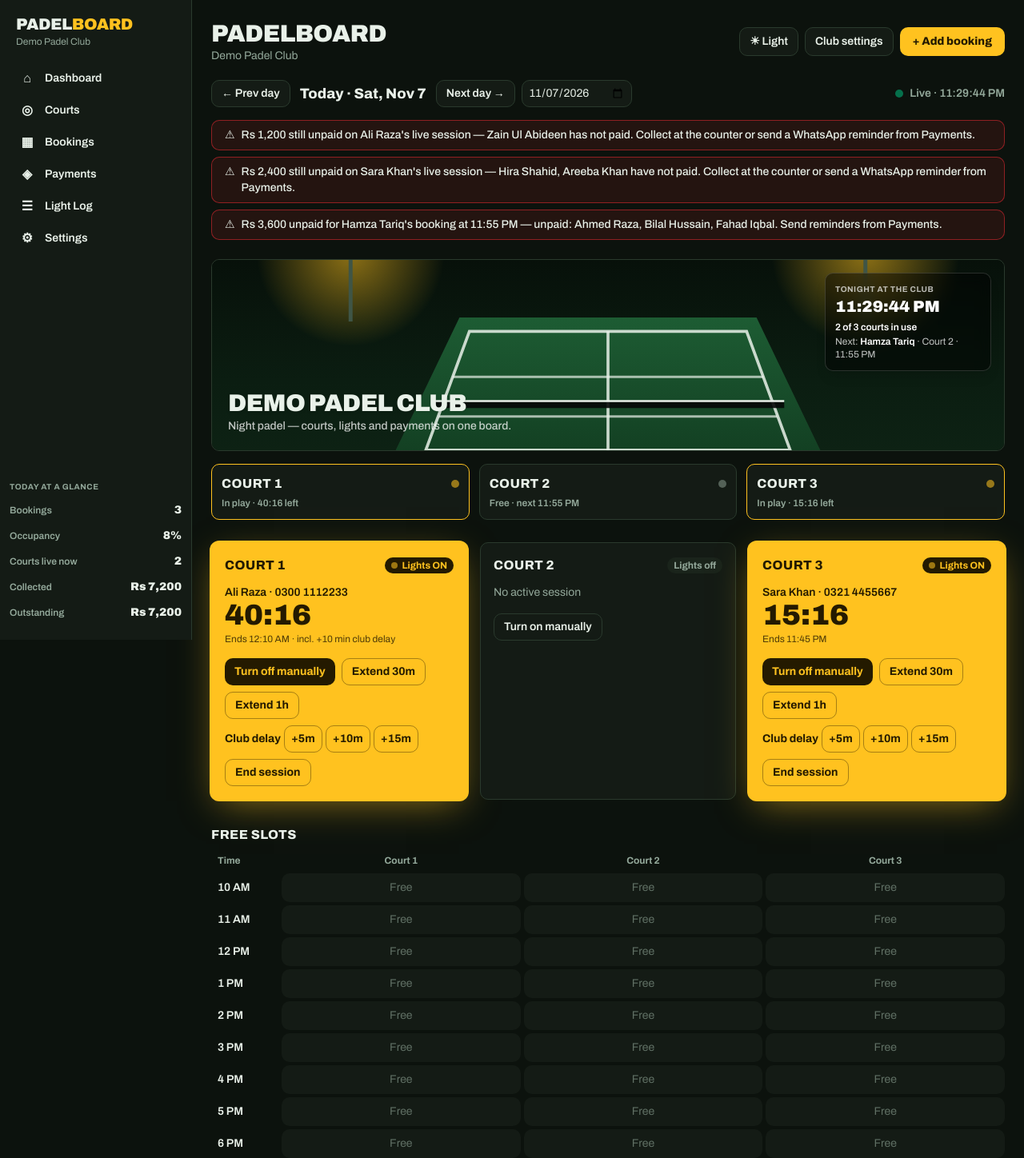
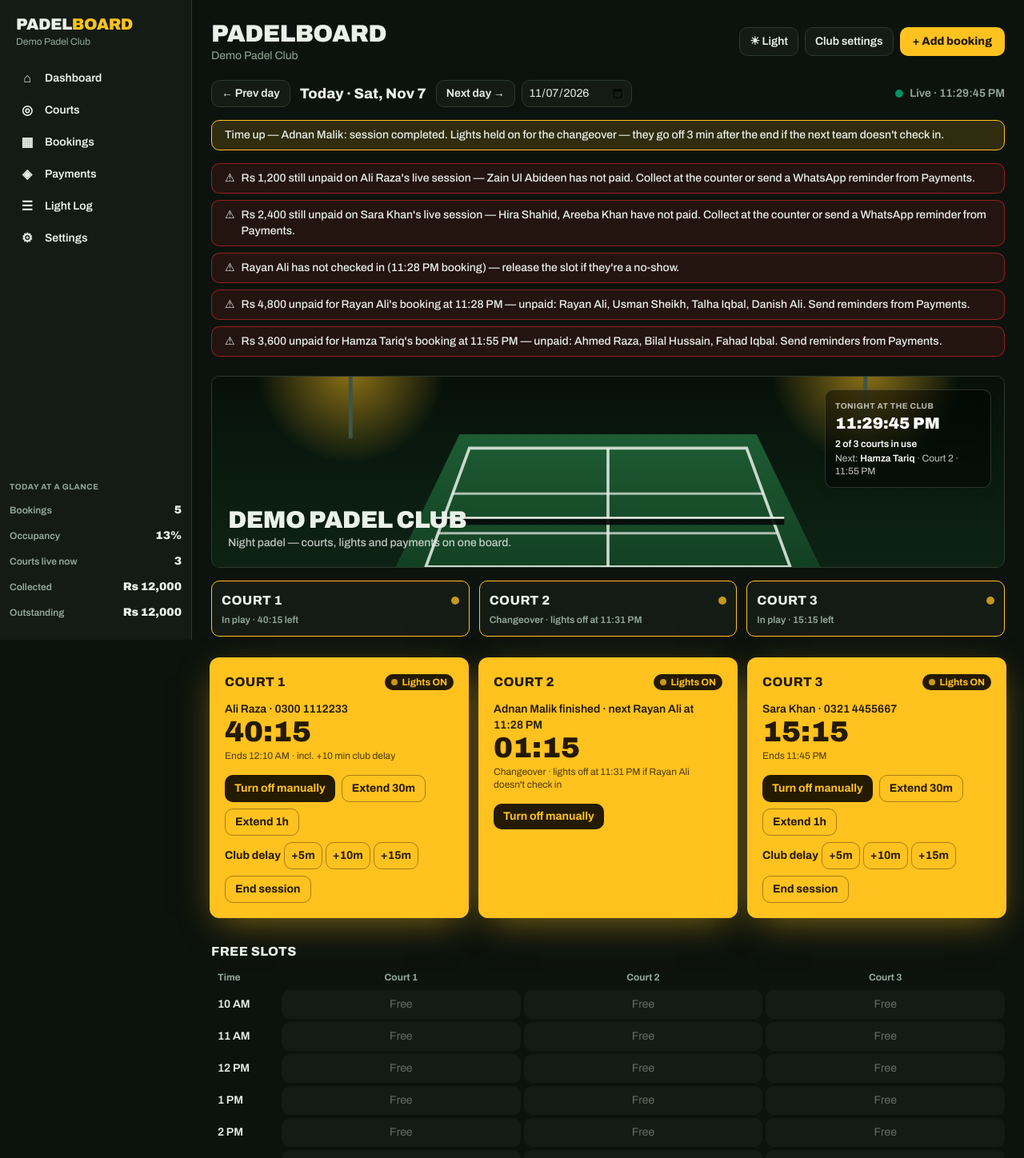
Before and after one commit to muneeb-m12/PadelBoard, a Next.js app: page / in a window 1280 px wide. Shown: the top 1448 px of the page at 80% size. Built offline with nearby package versions, Linux system fonts and the light colour scheme.

Commit message:
Changeover grace: lights hold on up to the grace minutes past a session end when a consecutive booking follows; off logged once if the next team never checks in

```diff
--- a/src/components/Dashboard.tsx
+++ b/src/components/Dashboard.tsx
@@ -61,16 +61,29 @@ function seedDay(offset: number): { bookings: Booking[]; log: LightLogEntry[] }
     const checkedIn1 = atMin(aliStart);
     const checkedIn3 = new Date(Math.min(atMin(saraStart + 12).getTime(), now.getTime()));
     const aliCompAt = new Date(checkedIn1.getTime() + 15 * 60_000);
+    // Court 2 changeover demo: Adnan's session ended ~1 minute ago and Rayan's
+    // booking starts exactly at that end (back-to-back) but he hasn't checked
+    // in — so Court 2 sits inside the 3-minute changeover grace, lights held
+    // on. If nobody checks in, the grace expires and the lights go off.
+    const nowMin = now.getHours() * 60 + now.getMinutes();
+    const coEnd = nowMin - 1;
+    const coStart = coEnd - 60;
+    const changeoverPair: Booking[] = coStart >= 0 ? [
+      { id: uid(), courtId: "c2", customerName: "Adnan Malik", customerPhone: "0300 7778899", dateISO, startMinutes: coStart, durationMinutes: 60, compMinutes: 0, status: "checked_in", checkedInAt: atMin(coStart), lightsOffAt: atMin(coEnd), totalAmount: DEFAULT_RATE_PER_HOUR, splitPayment: false, shares: equalShares(DEFAULT_RATE_PER_HOUR, [{ name: "Adnan Malik", phone: "0300 7778899" }], 1) },
+      { id: uid(), courtId: "c2", customerName: "Rayan Ali", customerPhone: "0321 7779900", dateISO, startMinutes: coEnd, durationMinutes: 60, compMinutes: 0, status: "booked", checkedInAt: null, lightsOffAt: null, totalAmount: DEFAULT_RATE_PER_HOUR, splitPayment: true, shares: equalShares(DEFAULT_RATE_PER_HOUR, [{ name: "Rayan Ali", phone: "0321 7779900" }, { name: "Usman Sheikh", phone: "0301 5550099" }, { name: "Talha Iqbal", phone: "0333 5558877" }, { name: "Danish Ali", phone: "0309 5556655" }], 0) },
+    ] : [];
     return {
       bookings: [
         { id: uid(), courtId: "c1", customerName: "Ali Raza", customerPhone: "0300 1112233", dateISO, startMinutes: aliStart, durationMinutes: 60, compMinutes: 10, status: "checked_in", checkedInAt: checkedIn1, lightsOffAt: atMin(aliStart + 70), totalAmount: DEFAULT_RATE_PER_HOUR, splitPayment: true, shares: equalShares(DEFAULT_RATE_PER_HOUR, [{ name: "Ali Raza", phone: "0300 1112233" }, { name: "Daniyal Sheikh", phone: "0321 5551234" }, { name: "Omar Farooq", phone: "0333 5559876" }, { name: "Zain Ul Abideen", phone: "0301 5553456" }], 3) },
         { id: uid(), courtId: "c3", customerName: "Sara Khan", customerPhone: "0321 4455667", dateISO, startMinutes: saraStart, durationMinutes: 60, compMinutes: 0, status: "checked_in", checkedInAt: checkedIn3, lightsOffAt: atMin(saraStart + 60), totalAmount: DEFAULT_RATE_PER_HOUR, splitPayment: true, shares: equalShares(DEFAULT_RATE_PER_HOUR, [{ name: "Sara Khan", phone: "0321 4455667" }, { name: "Mahnoor Fatima", phone: "0302 5557788" }, { name: "Hira Shahid", phone: "0345 5552211" }, { name: "Areeba Khan", phone: "0311 5556644" }], 2) },
-        { id: uid(), courtId: "c2", customerName: "Hamza Tariq", customerPhone: "0333 9988776", dateISO, startMinutes: Math.min(base + 35, 1435), durationMinutes: 60, compMinutes: 0, status: "booked", checkedInAt: null, lightsOffAt: null, totalAmount: DEFAULT_RATE_PER_HOUR, splitPayment: true, shares: equalShares(DEFAULT_RATE_PER_HOUR, [{ name: "Hamza Tariq", phone: "0333 9988776" }, { name: "Ahmed Raza", phone: "0300 5554321" }, { name: "Bilal Hussain", phone: "0322 5558765" }, { name: "Fahad Iqbal", phone: "0303 5552109" }], 1) },
+        ...changeoverPair,
+        { id: uid(), courtId: "c2", customerName: "Hamza Tariq", customerPhone: "0333 9988776", dateISO, startMinutes: Math.min(coEnd + 75, 1435), durationMinutes: 60, compMinutes: 0, status: "booked", checkedInAt: null, lightsOffAt: null, totalAmount: DEFAULT_RATE_PER_HOUR, splitPayment: true, shares: equalShares(DEFAULT_RATE_PER_HOUR, [{ name: "Hamza Tariq", phone: "0333 9988776" }, { name: "Ahmed Raza", phone: "0300 5554321" }, { name: "Bilal Hussain", phone: "0322 5558765" }, { name: "Fahad Iqbal", phone: "0303 5552109" }], 1) },
       ],
       log: [
         { id: uid(), courtName: "Court 1", action: "on", reason: "club_delay", at: aliCompAt },
         { id: uid(), courtName: "Court 1", action: "on", reason: "check_in", at: checkedIn1 },
         { id: uid(), courtName: "Court 3", action: "on", reason: "check_in", at: checkedIn3 },
+        ...(coStart >= 0 ? [{ id: uid(), courtName: "Court 2", action: "on" as const, reason: "check_in" as const, at: atMin(coStart) }] : []),
       ],
     };
   }
@@ -131,7 +144,7 @@ const chipCls = "rounded-full border border-pb-border bg-pb-surface2 px-2.5 py-0
 export default function Dashboard() {
   const [theme, setTheme] = useState<"dark" | "light">("dark");
   const [days, setDays] = useState<Record<string, DayData>>(() => seedAll());
-  const [settings, setSettings] = useState<ClubSettings>({ lightingPowerKw: 2, electricityPricePerUnit: 50, noShowWaitMinutes: 15, openingHour: 10, closingHour: 23, courtRatePerHour: DEFAULT_RATE_PER_HOUR });
+  const [settings, setSettings] = useState<ClubSettings>({ lightingPowerKw: 2, electricityPricePerUnit: 50, noShowWaitMinutes: 15, openingHour: 10, closingHour: 23, courtRatePerHour: DEFAULT_RATE_PER_HOUR, changeoverGraceMinutes: 3 });
   const [now, setNow] = useState(() => new Date());
   const todayISO = isoFromDate(now);
   const [selectedISO, setSelectedISO] = useState<string>(() => isoFromDate(new Date()));
@@ -147,6 +160,7 @@ export default function Dashboard() {
   const completedRef = useRef<Set<string>>(new Set());
   const noShowRef = useRef<Set<string>>(new Set());
   const startedRef = useRef<Set<string>>(new Set());
+  const changeoverRef = useRef<Set<string>>(new Set());
 
   const day: DayData = days[selectedISO] ?? { courts: days[todayISO]?.courts ?? [], bookings: [], log: [] };
   const courts = day.courts;
@@ -197,8 +211,52 @@ export default function Dashboard() {
     const s = liveSessionForCourt(courtId, at);
     return s && bookingStart(s) <= at ? s : undefined;
   };
+  // The booking that follows `prev` on its court closely enough to count as
+  // consecutive: it starts at prev's session end, or within the changeover
+  // grace after it.
+  const consecutiveNext = (prev: Booking, graceMinutes: number) => {
+    if (!prev.lightsOffAt) return undefined;
+    const endMs = prev.lightsOffAt.getTime();
+    return bookings
+      .filter((n) => n.courtId === prev.courtId && n.id !== prev.id
+        && bookingStart(n).getTime() > bookingStart(prev).getTime()
+        && bookingStart(n).getTime() <= endMs + graceMinutes * 60_000)
+      .sort((a, b) => a.startMinutes - b.startMinutes)[0];
+  };
+  // Changeover grace (decided 2026-11-10): when a session ends and a
+  // consecutive booking follows on the same court, the lights do NOT switch
+  // off at the end — they hold on for up to `changeoverGraceMinutes` waiting
+  // for the next team. This is a derived LIGHTS state only: the finishing
+  // session still ends at its booked end (status, fee, shares untouched), and
+  // with no next booking the grace can never apply — lights go off at the
+  // end, immediately. Once the next team checks in, their own session logic
+  // owns the lights and the changeover ends.
+  const changeoverForCourt = (courtId: string, at: Date) => {
+    const grace = settings.changeoverGraceMinutes;
+    if (grace <= 0) return undefined;
+    const prev = bookings
+      .filter((b) => b.courtId === courtId && b.checkedInAt !== null
+        && (b.status === "checked_in" || b.status === "completed")
+        && b.lightsOffAt !== null && b.lightsOffAt.getTime() <= at.getTime()
+        && at.getTime() < b.lightsOffAt.getTime() + grace * 60_000)
+      .sort((a, b) => (b.lightsOffAt as Date).getTime() - (a.lightsOffAt as Date).getTime())[0];
+    if (!prev || !prev.lightsOffAt) return undefined;
+    const prevEnd = prev.lightsOffAt;
+    // If staff already switched this court off by hand during that session
+    // (e.g. End session), the lights are off — there is no changeover to hold.
+    const courtName = courts.find((c) => c.id === courtId)?.name;
+    const cutByHand = log.some((e) => e.courtName === courtName && e.action === "off" && e.reason === "manual"
+      && e.at.getTime() >= bookingStart(prev).getTime() && e.at.getTime() < prevEnd.getTime());
+    if (cutByHand) return undefined;
+    const next = consecutiveNext(prev, grace);
+    if (!next || next.status !== "booked") return undefined;
+    // The next booking's own window must not have fully passed already.
+    if (bookingStart(next).getTime() + next.durationMinutes * 60_000 <= at.getTime()) return undefined;
+    return { prev, next, until: new Date(prevEnd.getTime() + grace * 60_000) };
+  };
   const lightsOnFor = (court: Court, at: Date) =>
-    court.manualOverride ? court.manualLightsOn : lightsSessionForCourt(court.id, at) !== undefined;
+    court.manualOverride ? court.manualLightsOn
+      : lightsSessionForCourt(court.id, at) !== undefined || changeoverForCourt(court.id, at) !== undefined;
 
   // Doc §3 step 6 + no-show sweep (today only): complete expired sessions,
   // log automatic switch-off, auto-mark bookings past their end as no-show.
@@ -212,10 +270,21 @@ export default function Dashboard() {
     patchBookings(todayISO, (prev) => prev.map((b) =>
       due.some((d) => d.id === b.id) ? { ...b, status: "completed" as const }
       : late.some((d) => d.id === b.id) ? { ...b, status: "no_show" as const } : b));
-    const offEntries = due.filter((b) => !courts.find((c) => c.id === b.courtId)?.manualOverride);
+    const grace = settings.changeoverGraceMinutes;
+    const heldForChangeover = (b: Booking) => {
+      if (grace <= 0) return false;
+      const succ = consecutiveNext(b, grace);
+      return succ !== undefined && (succ.status === "booked" || succ.status === "checked_in");
+    };
+    const offEntries = due.filter((b) => !courts.find((c) => c.id === b.courtId)?.manualOverride && !heldForChangeover(b));
     if (offEntries.length > 0)
       patchDay(todayISO, (d) => ({ ...d, log: [...offEntries.map((b) => ({ id: uid(), courtName: courts.find((c) => c.id === b.courtId)?.name ?? "Court", action: "off" as const, reason: "automatic" as const, at: new Date() })), ...d.log] }));
-    if (due.length > 0) setNotice(`Time up — ${due.map((b) => b.customerName).join(", ")}: session completed, lights off automatically.`);
+    if (due.length > 0) {
+      const held = due.filter(heldForChangeover);
+      setNotice(held.length > 0
+        ? `Time up — ${due.map((b) => b.customerName).join(", ")}: session completed. Lights held on for the changeover — they go off ${grace} min after the end if the next team doesn't check in.`
+        : `Time up — ${due.map((b) => b.customerName).join(", ")}: session completed, lights off automatically.`);
+    }
     // eslint-disable-next-line react-hooks/exhaustive-deps
   }, [now, isToday]);
 
@@ -228,6 +297,34 @@ export default function Dashboard() {
     if (starting.length === 0) return;
     starting.forEach((b) => startedRef.current.add(b.id));
     patchDay(todayISO, (d) => ({ ...d, log: [...starting.map((b) => ({ id: uid(), courtName: courts.find((c) => c.id === b.courtId)?.name ?? "Court", action: "on" as const, reason: "check_in" as const, at: new Date() })), ...d.log] }));
+    // eslint-disable-next-line react-hooks/exhaustive-deps
+  }, [now, isToday]);
+
+  // Changeover sweep (today only): a session that ended with a consecutive
+  // booking behind it had its lights held on for the grace — no "off" was
+  // logged at its end. If the next team never checked in, log that switch-off
+  // exactly once when the grace expires (reason "changeover"). If they did
+  // check in, their own session owns the lights and nothing is logged here.
+  useEffect(() => {
+    if (!isToday) return;
+    const grace = settings.changeoverGraceMinutes;
+    if (grace <= 0) return;
+    const expired = bookings.filter((b) => {
+      if (b.status !== "completed" || b.checkedInAt === null || b.lightsOffAt === null) return false;
+      if (changeoverRef.current.has(b.id)) return false;
+      const end = b.lightsOffAt;
+      if (now.getTime() < end.getTime() + grace * 60_000) return false;
+      if (courts.find((c) => c.id === b.courtId)?.manualOverride) return false;
+      if (!consecutiveNext(b, grace)) return false;
+      const tookOver = bookings.some((n) => n.courtId === b.courtId && n.id !== b.id && n.checkedInAt !== null
+        && (n.status === "checked_in" || n.status === "completed")
+        && bookingStart(n).getTime() > bookingStart(b).getTime()
+        && bookingStart(n).getTime() <= end.getTime() + grace * 60_000);
+      return !tookOver;
+    });
+    if (expired.length === 0) return;
+    expired.forEach((b) => changeoverRef.current.add(b.id));
+    patchDay(todayISO, (d) => ({ ...d, log: [...expired.map((b) => ({ id: uid(), courtName: courts.find((c) => c.id === b.courtId)?.name ?? "Court", action: "off" as const, reason: "changeover" as const, at: new Date(), detail: "Changeover grace expired — next team did not check in" })), ...d.log] }));
     // eslint-disable-next-line react-hooks/exhaustive-deps
   }, [now, isToday]);
 
@@ -251,7 +348,7 @@ export default function Dashboard() {
       }
     }
     for (const c of courts)
-      if (lightsOnFor(c, now) && !activeForCourt(c.id) && !c.manualOverride)
+      if (lightsOnFor(c, now) && !activeForCourt(c.id) && !c.manualOverride && !changeoverForCourt(c.id, now))
         alerts.push(`${c.name} lights are on with no active session.`);
   }
 
@@ -390,9 +487,9 @@ export default function Dashboard() {
   }
 
   function handleReset() {
-    completedRef.current.clear(); noShowRef.current.clear(); startedRef.current.clear();
+    completedRef.current.clear(); noShowRef.current.clear(); startedRef.current.clear(); changeoverRef.current.clear();
     setDays(seedAll());
-    setSettings({ lightingPowerKw: 2, electricityPricePerUnit: 50, noShowWaitMinutes: 15, openingHour: 10, closingHour: 23, courtRatePerHour: DEFAULT_RATE_PER_HOUR });
+    setSettings({ lightingPowerKw: 2, electricityPricePerUnit: 50, noShowWaitMinutes: 15, openingHour: 10, closingHour: 23, courtRatePerHour: DEFAULT_RATE_PER_HOUR, changeoverGraceMinutes: 3 });
     setSelectedISO(isoFromDate(new Date()));
     setConfirmReset(false);
     setNotice("Demo data reset.");
@@ -620,15 +717,18 @@ export default function Dashboard() {
             .filter((b) => b.courtId === court.id && b.status === "booked" && (!isToday || b.startMinutes > nowMin))
             .sort((a, b) => a.startMinutes - b.startMinutes)[0];
           const pending = active !== undefined && bookingStart(active) > now;
+          const changeover = isToday && !court.manualOverride ? changeoverForCourt(court.id, now) : undefined;
           const status = pending
             ? `Checked in · lights on at ${formatMinutesOfDay(active.startMinutes)}`
             : active
               ? `In play · ${countdown(active.lightsOffAt, now)} left`
-              : on
-                ? "Lights on · manual override"
-                : nextForCourt
-                  ? `Free · next ${formatMinutesOfDay(nextForCourt.startMinutes)}`
-                  : "Free";
+              : changeover
+                ? `Changeover · lights off at ${changeover.until.toLocaleTimeString([], { hour: "numeric", minute: "2-digit" })}`
+                : on
+                  ? "Lights on · manual override"
+                  : nextForCourt
+                    ? `Free · next ${formatMinutesOfDay(nextForCourt.startMinutes)}`
+                    : "Free";
           return (
             <button key={court.id} onClick={() => { setFocusedCourtId(court.id); scrollToId(`court-card-${court.id}`); }}
               className={`min-w-[176px] flex-1 rounded-[10px] border p-3 text-left ${on ? "border-pb-amber bg-pb-surface" : "border-pb-border bg-pb-surface"} hover:bg-pb-surface2`}>
@@ -648,6 +748,7 @@ export default function Dashboard() {
           const active = isToday ? activeForCourt(court.id) : undefined;
           const lightsOn = isToday && lightsOnFor(court, now);
           const pending = active !== undefined && bookingStart(active) > now;
+          const changeover = isToday && !active && !court.manualOverride ? changeoverForCourt(court.id, now) : undefined;
           return (
             <div key={court.id} id={`court-card-${court.id}`} className={`rounded-[10px] border p-4 ${lightsOn ? "lit-glow border-pb-amber bg-pb-amber text-pb-amber-ink" : "border-pb-border bg-pb-surface"} ${focusedCourtId === court.id ? "ring-2 ring-pb-amber" : ""}`}>
               <div className="flex items-center justify-between">
@@ -666,6 +767,12 @@ export default function Dashboard() {
                   ) : (
                     <p className={`mt-1 text-xs ${lightsOn ? "" : "text-pb-dim"} opacity-80`}>Ends {active.lightsOffAt?.toLocaleTimeString([], { hour: "numeric", minute: "2-digit" })}{active.compMinutes > 0 ? ` · incl. +${active.compMinutes} min club delay` : ""}{court.manualOverride ? " · Manual override" : ""}</p>
                   )}
+                </div>
+              ) : changeover ? (
+                <div className="mt-3">
+                  <p className="text-sm font-semibold">{changeover.prev.customerName} finished · next {changeover.next.customerName} at {formatMinutesOfDay(changeover.next.startMinutes)}</p>
+                  <p className="font-black leading-none text-4xl tabular-nums">{countdown(changeover.until, now)}</p>
+                  <p className={`mt-1 text-xs ${lightsOn ? "" : "text-pb-dim"} opacity-80`}>Changeover · lights off at {changeover.until.toLocaleTimeString([], { hour: "numeric", minute: "2-digit" })} if {changeover.next.customerName} doesn&apos;t check in</p>
                 </div>
               ) : (
                 <p className={`mt-3 text-sm ${lightsOn ? "" : "text-pb-dim"}`}>
@@ -911,8 +1018,11 @@ export default function Dashboard() {
                 <input type="number" min={0} value={settings.noShowWaitMinutes} onChange={(e) => setSettings({ ...settings, noShowWaitMinutes: Number(e.target.value) })} className={inputCls} /></label>
               <label className="block text-sm">Court fee (Rs / hour)
                 <input type="number" min={0} step={100} value={settings.courtRatePerHour} onChange={(e) => setSettings({ ...settings, courtRatePerHour: Number(e.target.value) })} className={inputCls} /></label>
+              <label className="block text-sm">Changeover grace (minutes)
+                <input type="number" min={0} value={settings.changeoverGraceMinutes} onChange={(e) => setSettings({ ...settings, changeoverGraceMinutes: Number(e.target.value) })} className={inputCls} /></label>
             </div>
             <p className="mt-2 text-xs text-pb-dim">Cost of 1 hour of lights = {settings.lightingPowerKw} kW × Rs {settings.electricityPricePerUnit} = Rs {settings.lightingPowerKw * settings.electricityPricePerUnit}</p>
+            <p className="mt-1 text-xs text-pb-dim">Changeover grace: with back-to-back bookings on a court, the lights hold on this many minutes past a session&apos;s end waiting for the next team (the session itself still ends on time). 0 turns the grace off — lights go off the moment a session ends.</p>
             <div className="mt-4 flex gap-2">
               <input placeholder="New court name" value={newCourtName} onChange={(e) => setNewCourtName(e.target.value)} className={inputCls} />
               <button onClick={handleAddCourt} className={btnCls}>Add court</button>
--- a/src/lib/rules.ts
+++ b/src/lib/rules.ts
@@ -58,7 +58,11 @@ export function bookedEnd(booking: Booking): Date {
  *  club-delay comp push the end later. Lights-on is anchored to the booked
  *  START (correction, 2026-11-10): an early check-in inside the 15-min window
  *  only registers the arrival — lights stay off and turn on exactly at the
- *  booked start; a check-in at/after the start turns them on immediately. */
+ *  booked start; a check-in at/after the start turns them on immediately.
+ *  Changeover grace (2026-11-10) does NOT move this end: with a consecutive
+ *  booking on the same court, the derived lights state (Dashboard) may hold
+ *  the lights on for up to `changeoverGraceMinutes` past it waiting for the
+ *  next team, but the session itself still ends exactly here. */
 export function sessionEnd(booking: Booking): Date {
   return new Date(bookedEnd(booking).getTime() + booking.compMinutes * 60_000);
 }
--- a/src/lib/types.ts
+++ b/src/lib/types.ts
@@ -55,7 +55,7 @@ export interface LightLogEntry {
    *  start, which gets its own "on" entry when it arrives). Light-hours maths
    *  must ignore "arrived" rows. */
   action: "on" | "off" | "arrived";
-  reason: "check_in" | "automatic" | "manual" | "extension" | "power_restore" | "club_delay";
+  reason: "check_in" | "automatic" | "manual" | "extension" | "power_restore" | "club_delay" | "changeover";
   at: Date;
   /** Optional line shown instead of "<court> lights on/off" — used for club-delay grants, e.g. "Club delay +10 min". */
   detail?: string;
@@ -69,4 +69,10 @@ export interface ClubSettings {
   closingHour: number;
   /** default court fee per hour in rupees — a booking's total is rate × duration unless overridden in the form */
   courtRatePerHour: number;
+  /** Changeover grace (minutes): with a consecutive booking on the same court
+   *  (starting at the session end or within this window after it), the lights
+   *  hold on up to this many minutes past the end waiting for the next team.
+   *  It is a lights state only — never a session extension — and it can never
+   *  apply without a next booking. 0 disables it. */
+  changeoverGraceMinutes: number;
 }
```
Also changed, not shown: 2 other files (tests, documents, lock files or other folders).
